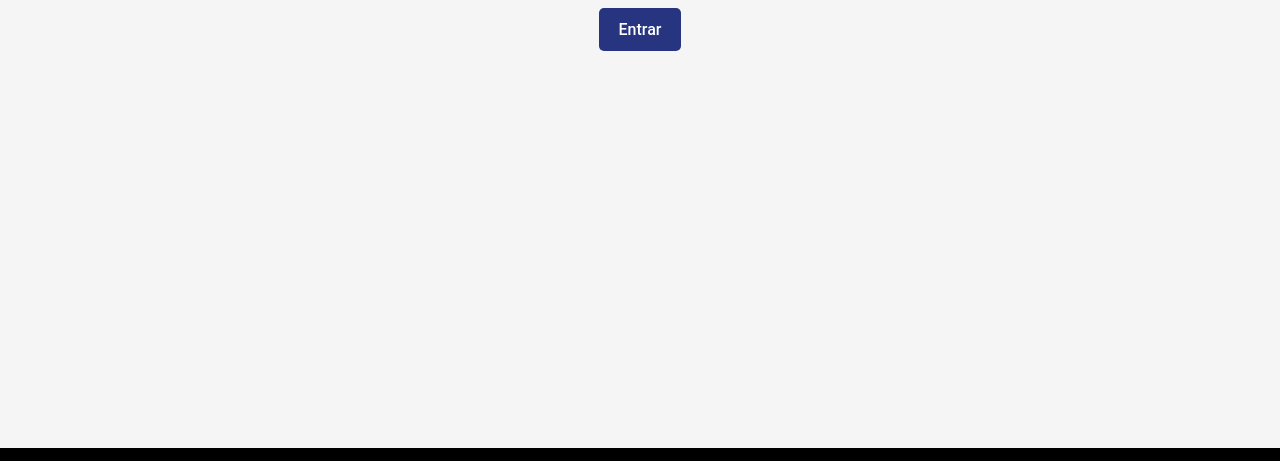
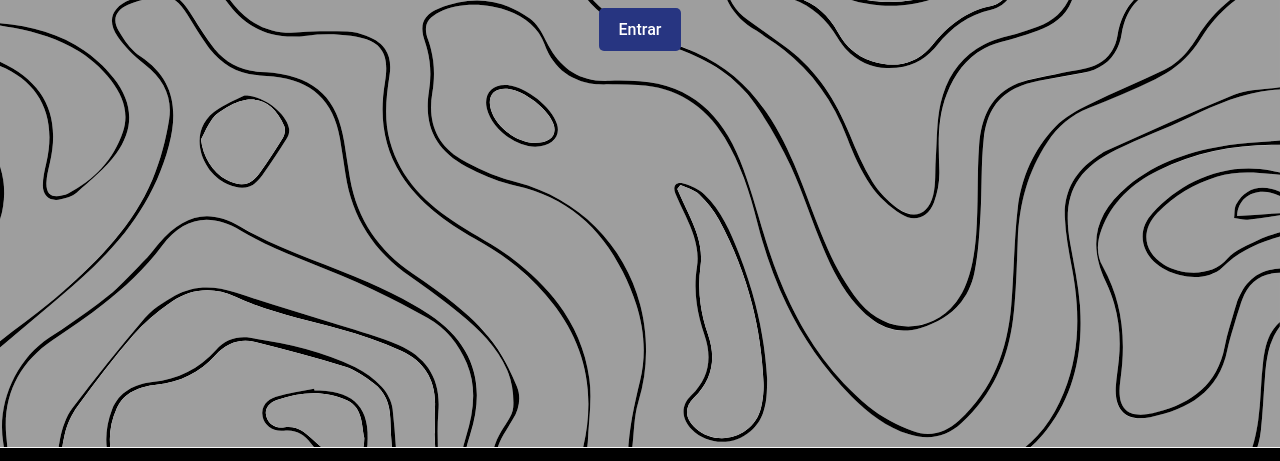
Before and after one commit to Marco-Padilla/Fundamentos_Web, a plain HTML site: page Examen Final - Marcos Padilla/index.html in a window 1280 px wide. Shown: the part 205-666 px from the top of the page. Drawn offline with nearby package versions, Linux system fonts and the light colour scheme; the site is published under a folder, as on GitHub Pages, so addresses that start at the root find nothing.

Commit message:
Update index.css

```diff
--- a/Examen Final - Marcos Padilla/css/index.css
+++ b/Examen Final - Marcos Padilla/css/index.css
@@ -22,7 +22,7 @@ body.bg-light {
 /* Página general */
 .index-page {
   /* Fondo de toda la página */
-  background-image: url(/img/back.svg);
+  background-image: url(../img/back.svg);
   background-size: cover;
   background-repeat: no-repeat;
 }
```
